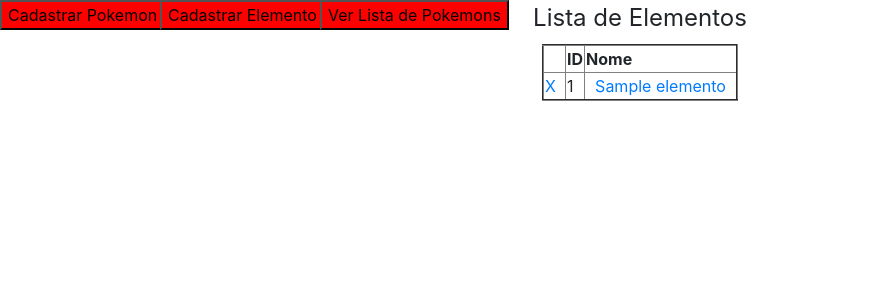
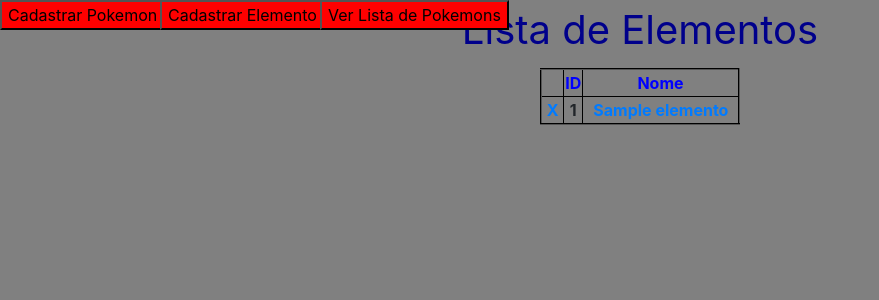
Before and after one commit to dideco1/MVC_pokedex, a PHP site: page /elemento in a window 1280 px wide. Shown: the top 300 px of the page, without its empty margins (0-879 px from the left). Run offline with PHP 8.4, Linux system fonts and the light colour scheme; tables that the repository leaves empty or names only in its code hold one stand-in row (values such as "Sample post").

Commit message:
Alteração visual

```diff
--- a/App/View/Elemento/ListaElemento.php
+++ b/App/View/Elemento/ListaElemento.php
@@ -5,6 +5,24 @@
     <link rel="stylesheet" href="https://cdn.jsdelivr.net/npm/bootstrap@4.3.1/dist/css/bootstrap.min.css" integrity="sha384-ggOyR0iXCbMQv3Xipma34MD+dH/1fQ784/j6cY/iJTQUOhcWr7x9JvoRxT2MZw1T" crossorigin="anonymous">
     <title>Pokedex</title>
     <style>
+    body{
+        background-color: grey;
+    }
+    table{
+        border-color: black;
+        font-size: 16px;
+    }
+    th{
+        color: blue;
+        text-align: center;
+    }
+    td{
+        text-align: center;
+    }
+    legend{
+        font-size: 40px;
+        color: darkblue;
+    }
     .botao_cadastrar_pokemon{
         position:absolute;
         top: 0px;
@@ -36,9 +54,9 @@
 
             <?php foreach($model->rows as $item): ?>
             <tr>
-                <td> <a href="/pokemon/delete?id=<?= $item['id'] ?>">X</a> </td>
-                <td><?= $item['id'] ?></td>
-                <td>&nbsp<a href="/pokemon/form?id=<?= $item['id'] ?>"> <?= $item['nome'] ?> </a>&nbsp</td>
+                <td> <b> <a href="/pokemon/delete?id=<?= $item['id'] ?>">X</a> </b> </td>
+                <td> <b> <?= $item['id'] ?> </b> </td>
+                <td>&nbsp <b> <a href="/pokemon/form?id=<?= $item['id'] ?>"> <?= $item['nome'] ?> </a> </b> &nbsp</td>
 
             </tr>
             <?php endforeach ?>
```
Also changed, not shown: App/View/Elemento/FormElemento.php (+8 -0 lines), App/View/Pokemon/Detalhe.php (+8 -1 lines), App/View/Pokemon/FormPokemon.php (+8 -0 lines), App/View/Pokemon/ListaPokemon.php (+18 -0 lines).
